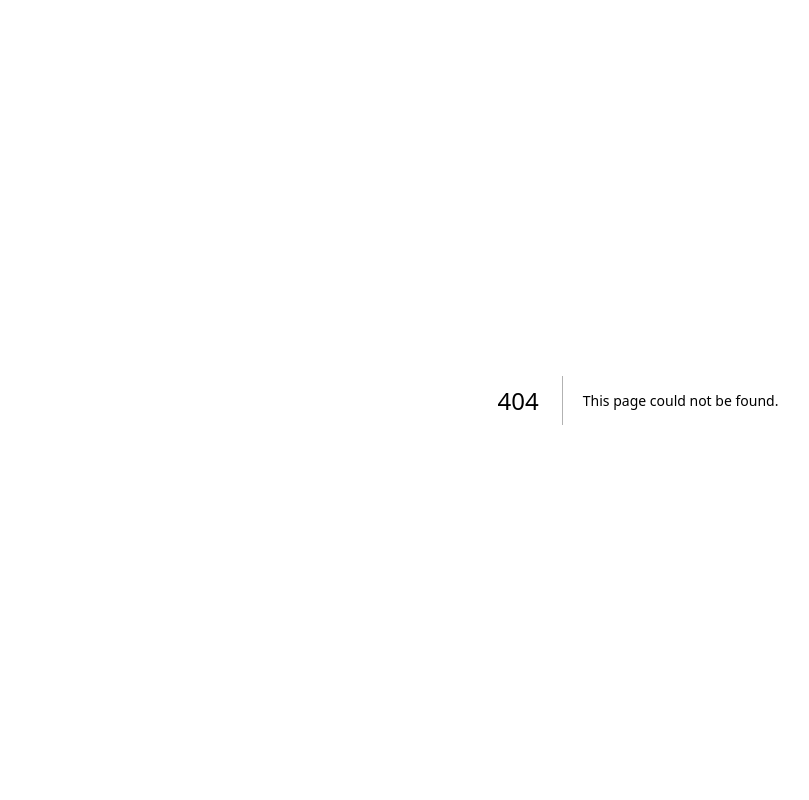
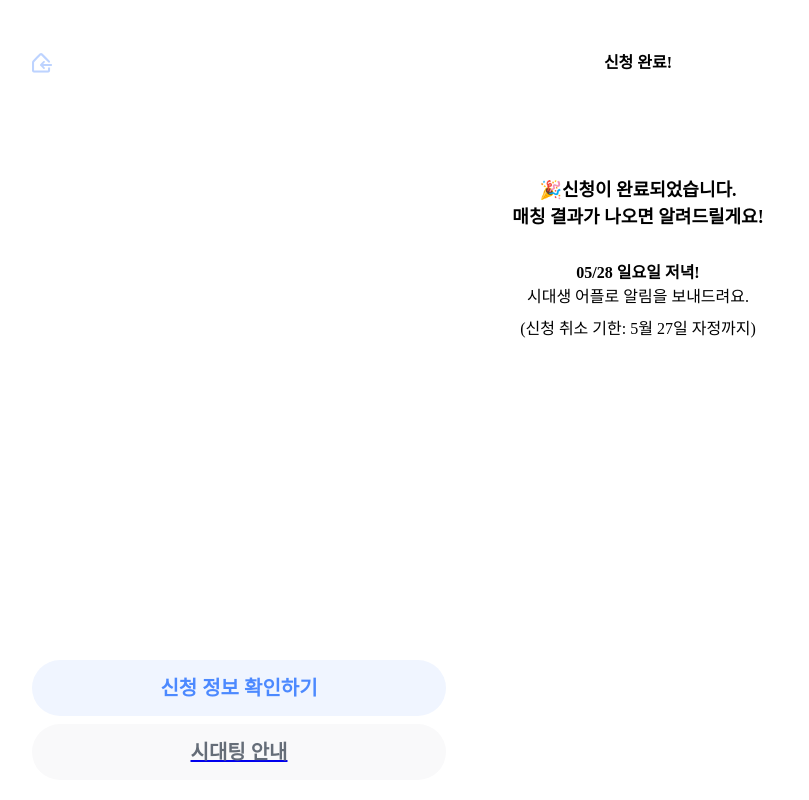
Before and after one commit to uoslife/client-meeting-season3, a Next.js app: page /apply/complete in a window 1280 px wide. Before the commit this address had no page. Shown: the whole page, without its empty margins (2-811 px from the left). Built offline with nearby package versions, Linux system fonts and the light colour scheme; a web font is replaced by a local one.

Commit message:
feat: 신청 완료 페이지 개선

```diff
--- a/src/app/apply/finish/page.tsx
+++ b/src/app/apply/complete/page.tsx
@@ -1,9 +1,7 @@
 'use client';
 
-import ProgressHeader from '@/components/header/progressHeader/ProgressHeader';
-
+import styled from 'styled-components';
 import { Button, Col, Paddle, Text } from '@/components';
-import styled from 'styled-components';
 
 const BottomSelectWrapper = styled.div`
   position: fixed;
@@ -22,7 +20,6 @@ const FinishPage = () => {
   };
   return (
     <>
-      <ProgressHeader isprogress={false} isprogressbar={false} />
       <Col fill>
         <Paddle top={60}>
           <Col gap={30}>
@@ -37,10 +34,10 @@ const FinishPage = () => {
 
             <Col align={'center'} gap={8}>
               <Col align={'center'}>
-                <Text label="10/28 금요일 저녁!" weight={600} />
+                <Text label="05/28 일요일 저녁!" weight={600} />
                 <Text label="시대생 어플로 알림을 보내드려요." />
               </Col>
-              <Text label="(신청 취소 기한:10일 27일 자정까지)" />
+              <Text label="(신청 취소 기한: 5월 27일 자정까지)" />
             </Col>
           </Col>
         </Paddle>
--- a/src/app/apply/group/page.tsx
+++ b/src/app/apply/group/page.tsx
@@ -30,7 +30,7 @@ const Group = () => {
 
   return (
     <>
-      <ProgressHeader isProgress={true} isProgressbar={true} />
+      <ProgressHeader isprogress={true} isprogressbar={true} />
       {switchStep(applyInfo)}
     </>
   );
--- a/src/app/apply/template.tsx
+++ b/src/app/apply/template.tsx
@@ -4,6 +4,9 @@ import { ProgressHeader } from '@/components';
 import { usePathname } from 'next/navigation';
 
 const Template = ({ children }: { children: React.ReactNode }) => {
+  const changeIsProgress = () => {
+    return usePathname() !== '/apply/complete';
+  };
   const changeIsProgressBar = () => {
     return (
       usePathname() === '/apply/personal' ||
@@ -15,9 +18,11 @@ const Template = ({ children }: { children: React.ReactNode }) => {
     switch (pathname) {
       case '/apply':
         return '시대팅 종류 선택';
-
       case '/apply/branching':
         return '3대3 미팅';
+      case '/apply/complete':
+        return '신청 완료!';
+
       default:
         return undefined;
     }
@@ -25,7 +30,7 @@ const Template = ({ children }: { children: React.ReactNode }) => {
   return (
     <>
       <ProgressHeader
-        isprogress={true}
+        isprogress={changeIsProgress()}
         isprogressbar={changeIsProgressBar()}
         title={returnHeaderTitle()}
       />
```
